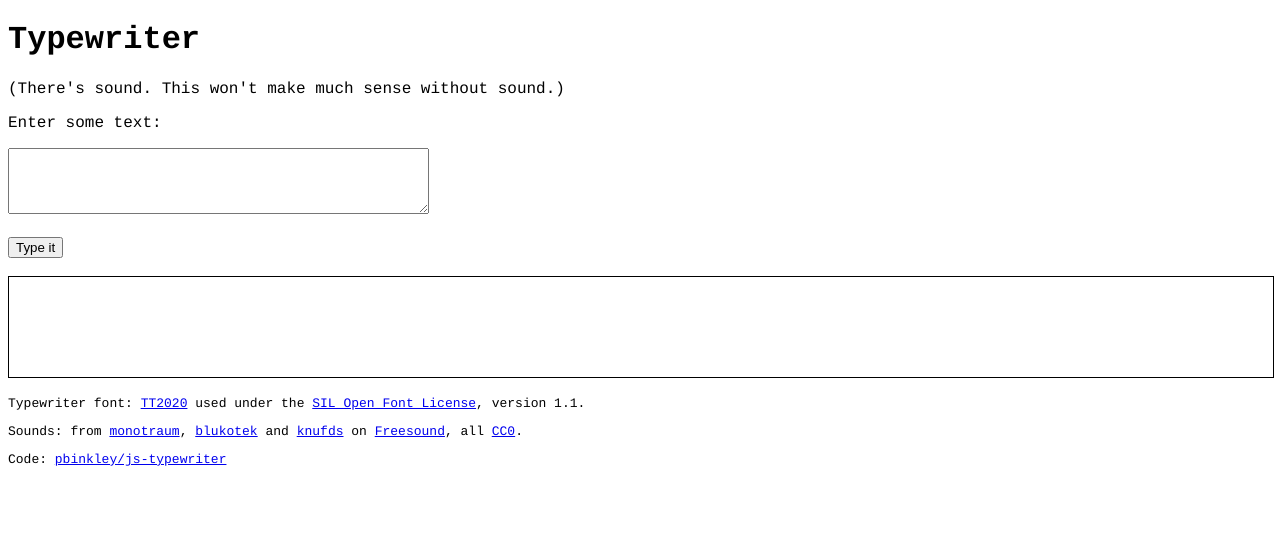
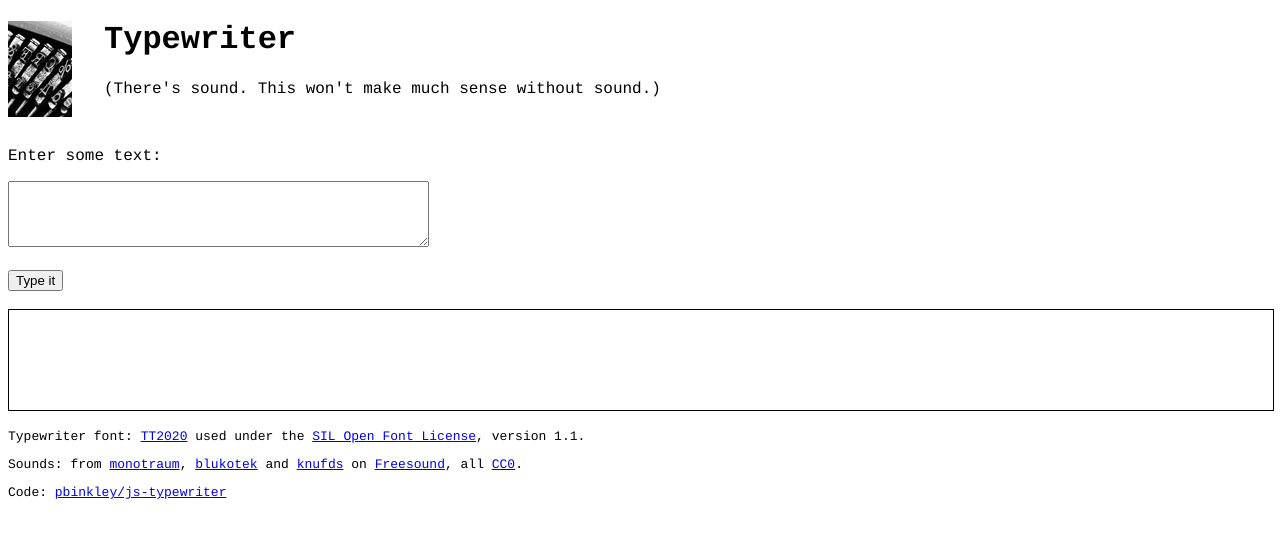
Before and after one commit to pbinkley/js-typewriter, a plain HTML site: page index.html in a window 1280 px wide. Drawn offline with Linux system fonts and the light colour scheme; a web font is replaced by a local one.

Commit message:
Add logo

```diff
--- a/index.html
+++ b/index.html
@@ -2,6 +2,18 @@
 <html>
 <head>
   <meta name="viewport" content="width=device-width, initial-scale=1.0">
+  <meta charset="utf-8">
+
+  <meta name="twitter:card" content="summary" />
+  <meta name="twitter:site" content="@pabinkley" />
+  <meta name="twitter:title" content="js-typewriter" />
+  <meta name="twitter:image" content="https://pbinkley.github.io/assets/type.jpg" />
+  <meta name="twitter:image:alt" content="Typewriter letters showing upper and lower case" />
+
+  <meta property="og:title" content="js-typewriter" />
+  <meta property="og:image" content="https://pbinkley.github.io/assets/type.jpg" />
+  <meta property="og:url" content="https://pbinkley.github.io/" />
+
   <title>Typewriter</title>
   <style>
     @font-face {
@@ -21,15 +33,24 @@
     .credits {
       font-size: small;
     }
+    #head img {
+      float: left;
+      margin-right: 2em;
+      margin-bottom: 30px;
+    }
+    #posthead {
+      clear: both;
+    }
   </style>
 </head>
 <body>
-
-  <h1>Typewriter</h1>
-
+  <div id="head">
+    <img src="assets/type-small.jpg"/>
+    <h1>Typewriter</h1>
+  </div>
   <p>(There's sound. This won't make much sense without sound.)</p>
 
-  <p>Enter some text:</p>
+  <p id="posthead">Enter some text:</p>
 
   <form id="theText" onSubmit="return typeIt()">
     <textarea id="source" rows="4" cols="50"></textarea>
```
Also changed, not shown: assets/type-small.jpg (added), assets/type.jpg (added).
